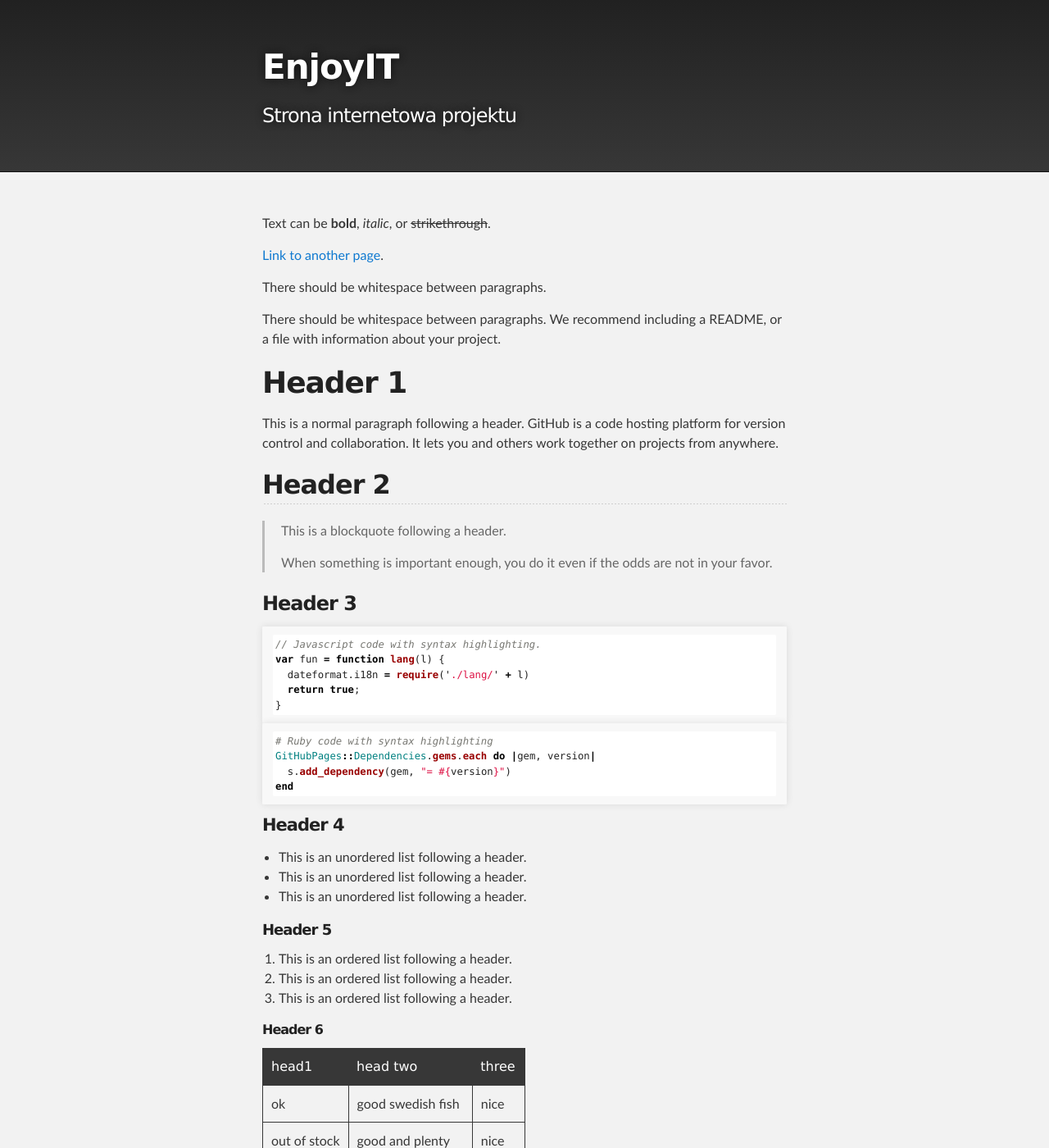
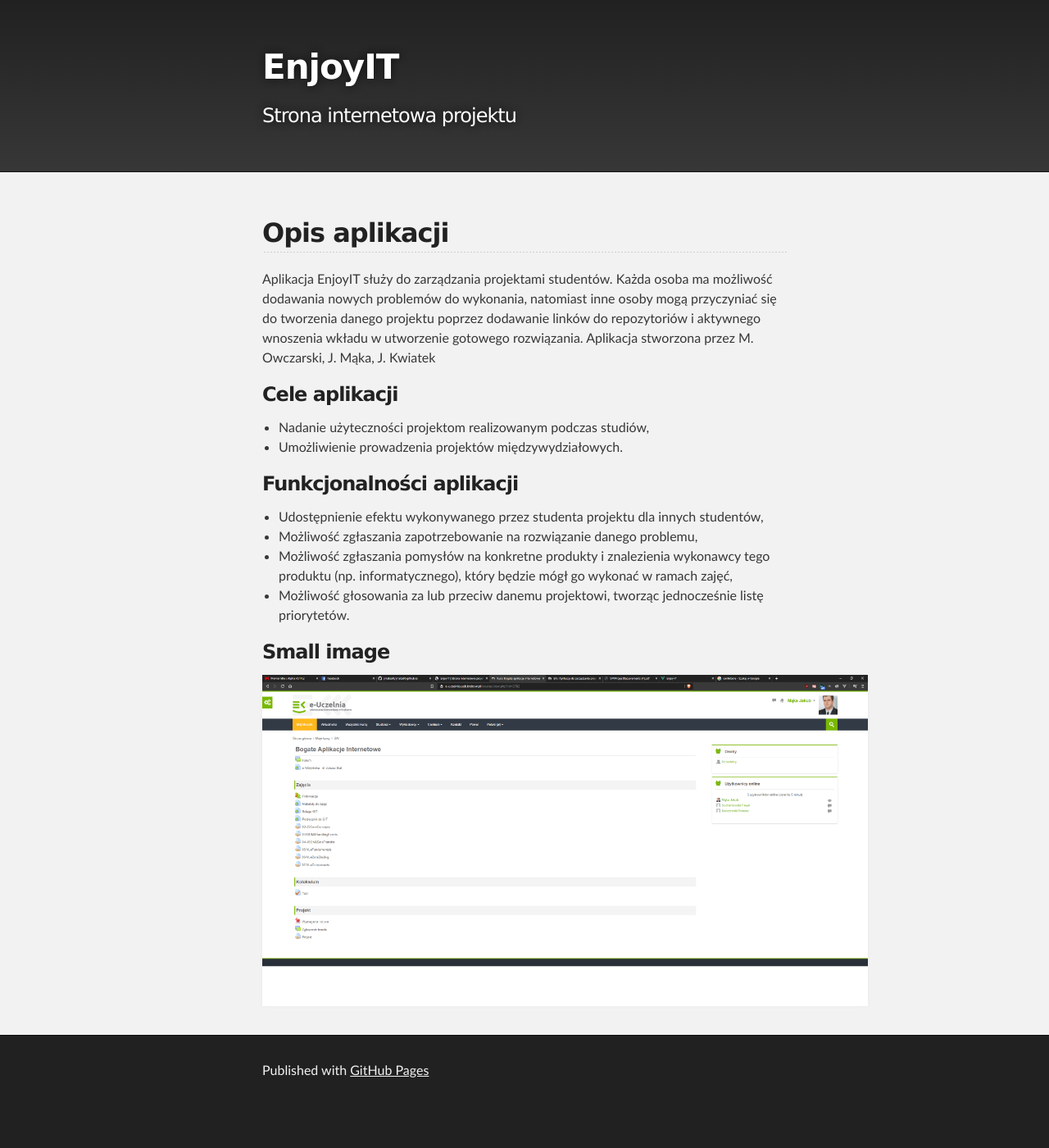
Before and after one commit to jmaka96/jmaka96.github.io, a Jekyll site: the page built from enjoyit.md, in a window 1280 px wide and 1400 px high. Shown: the whole window at 82% size. Built offline with Jekyll 4.4.1, drawn with Linux system fonts in a browser that asks for light colours; our own code applies the rules of GitHub Pages for plain Markdown files; some of the changed text lies outside the part shown.

Commit message:
updated site

````diff
--- a/enjoyit.md
+++ b/enjoyit.md
@@ -2,122 +2,22 @@
 layout: default
 ---
 
-Text can be **bold**, _italic_, or ~~strikethrough~~.
+## Opis aplikacji
 
-[Link to another page](./another-page.html).
+Aplikacja EnjoyIT służy do zarządzania projektami studentów. Każda osoba ma możliwość dodawania nowych problemów do wykonania, natomiast inne osoby mogą przyczyniać się do tworzenia danego projektu poprzez dodawanie linków do repozytoriów i aktywnego wnoszenia wkładu w utworzenie gotowego rozwiązania. Aplikacja stworzona przez M. Owczarski, J. Mąka, J. Kwiatek
 
-There should be whitespace between paragraphs.
+### Cele aplikacji
 
-There should be whitespace between paragraphs. We recommend including a README, or a file with information about your project.
+*   Nadanie użyteczności projektom realizowanym podczas studiów,
+*   Umożliwienie prowadzenia projektów międzywydziałowych.
 
-# Header 1
+### Funkcjonalności aplikacji
 
-This is a normal paragraph following a header. GitHub is a code hosting platform for version control and collaboration. It lets you and others work together on projects from anywhere.
-
-## Header 2
-
-> This is a blockquote following a header.
->
-> When something is important enough, you do it even if the odds are not in your favor.
-
-### Header 3
-
-```js
-// Javascript code with syntax highlighting.
-var fun = function lang(l) {
-  dateformat.i18n = require('./lang/' + l)
-  return true;
-}
-```
-
-```ruby
-# Ruby code with syntax highlighting
-GitHubPages::Dependencies.gems.each do |gem, version|
-  s.add_dependency(gem, "= #{version}")
-end
-```
-
-#### Header 4
-
-*   This is an unordered list following a header.
-*   This is an unordered list following a header.
-*   This is an unordered list following a header.
-
-##### Header 5
-
-1.  This is an ordered list following a header.
-2.  This is an ordered list following a header.
-3.  This is an ordered list following a header.
-
-###### Header 6
-
-| head1        | head two          | three |
-|:-------------|:------------------|:------|
-| ok           | good swedish fish | nice  |
-| out of stock | good and plenty   | nice  |
-| ok           | good `oreos`      | hmm   |
-| ok           | good `zoute` drop | yumm  |
-
-### There's a horizontal rule below this.
-
-* * *
-
-### Here is an unordered list:
-
-*   Item foo
-*   Item bar
-*   Item baz
-*   Item zip
-
-### And an ordered list:
-
-1.  Item one
-1.  Item two
-1.  Item three
-1.  Item four
-
-### And a nested list:
-
-- level 1 item
-  - level 2 item
-  - level 2 item
-    - level 3 item
-    - level 3 item
-- level 1 item
-  - level 2 item
-  - level 2 item
-  - level 2 item
-- level 1 item
-  - level 2 item
-  - level 2 item
-- level 1 item
+*   Udostępnienie efektu wykonywanego przez studenta projektu dla innych studentów,
+*   Możliwość zgłaszania zapotrzebowanie na rozwiązanie danego problemu,
+*   Możliwość zgłaszania pomysłów na konkretne produkty i znalezienia wykonawcy tego produktu (np. informatycznego), który będzie mógł go wykonać w ramach zajęć,
+*   Możliwość głosowania za lub przeciw danemu projektowi, tworząc jednocześnie listę priorytetów.
 
 ### Small image
 
-![Octocat](https://github.githubassets.com/images/icons/emoji/octocat.png)
-
-### Large image
-
-![Branching](https://guides.github.com/activities/hello-world/branching.png)
-
-
-### Definition lists can be used with HTML syntax.
-
-<dl>
-<dt>Name</dt>
-<dd>Godzilla</dd>
-<dt>Born</dt>
-<dd>1952</dd>
-<dt>Birthplace</dt>
-<dd>Japan</dd>
-<dt>Color</dt>
-<dd>Green</dd>
-</dl>
-
-```
-Long, single-line code blocks should not wrap. They should horizontally scroll if they are too long. This line should be long enough to demonstrate this.
-```
-
-```
-The final element.
-```
+![screen1](./assets/images/test.png)
````
Also changed, not shown: assets/images/test.png (added).
